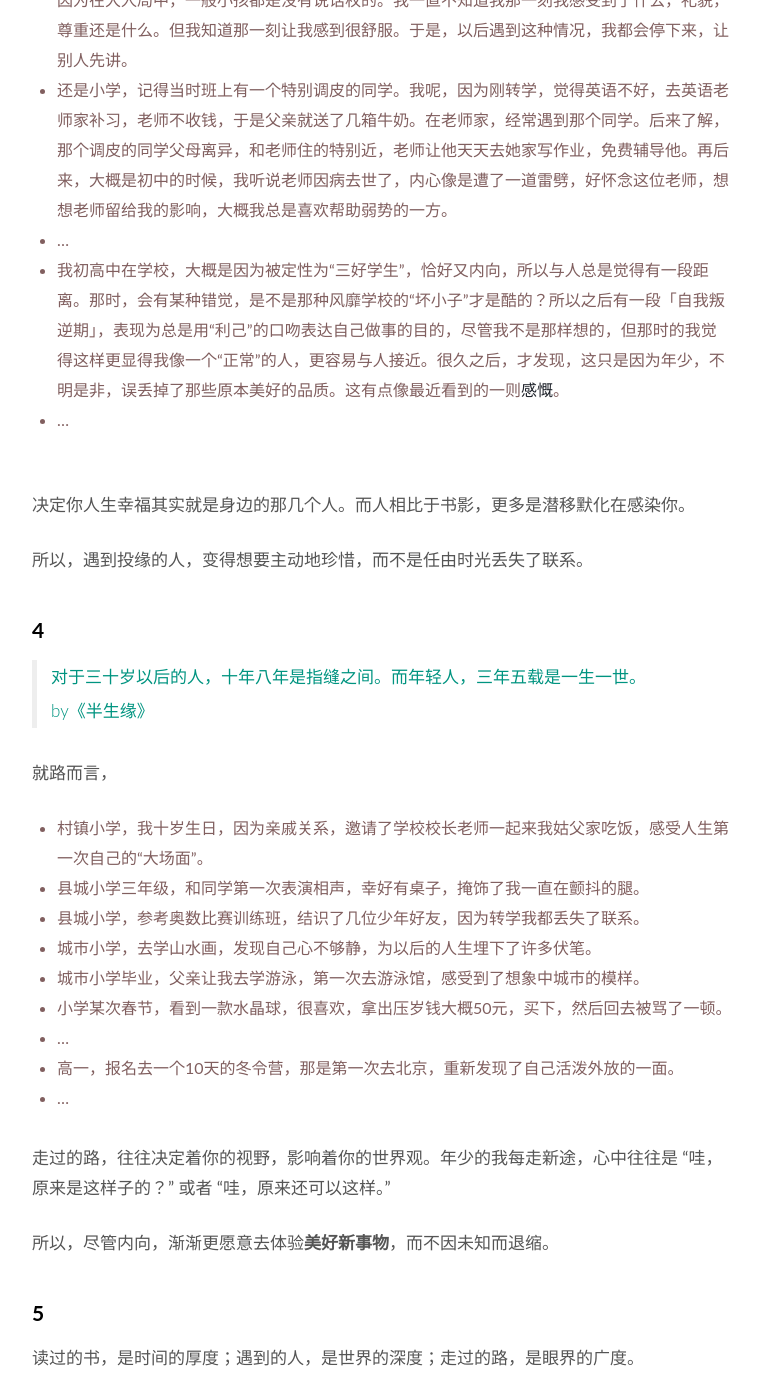
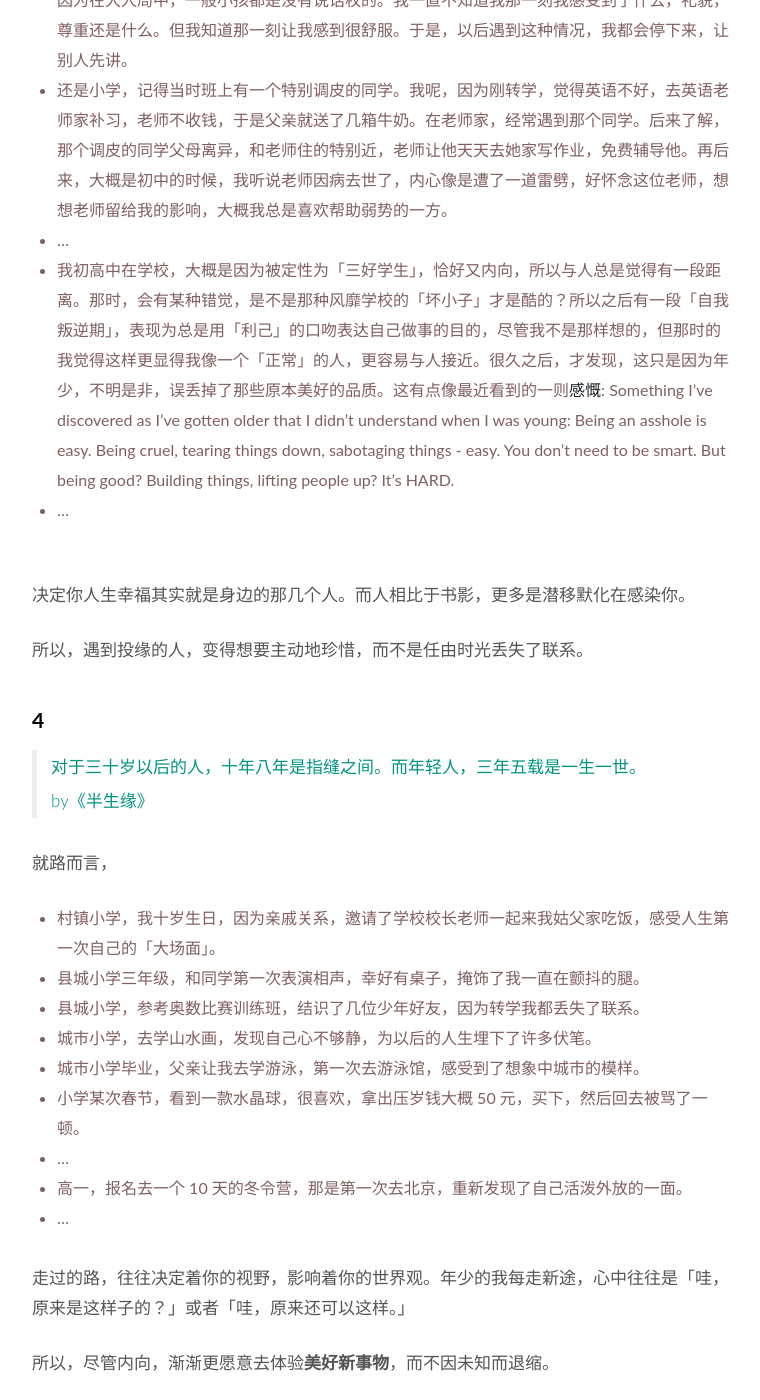
Before and after one commit to WillWang-X/willwang-x.github.io, a Jekyll site: the page built from _posts/blogs/2019-02-05-what-shaped-me.md, in a window 1280 px wide and 1400 px high, scrolled down 2442 px. Shown: the whole window, without its empty margins (258-1018 px from the left). Built offline with Jekyll 4.4.1, drawn with Linux system fonts in a browser that asks for light colours; some of the changed text lies outside the part shown.

Commit message:
Improve Readability

```diff
--- a/_posts/blogs/2019-02-05-what-shaped-me.md
+++ b/_posts/blogs/2019-02-05-what-shaped-me.md
@@ -79,7 +79,7 @@ published: true
 * 小学五年级，想学山水画，联系了同在一个小区的美术老师，电话里，话赶话，彼此听不清，老师突然停下来，轻声细语说：你先。我顿了一下，一股莫名的感动流入心中。后来想想，可能是因为在大人局中，一般小孩都是没有说话权的。我一直不知道我那一刻我感受到了什么，礼貌，尊重还是什么。但我知道那一刻让我感到很舒服。于是，以后遇到这种情况，我都会停下来，让别人先讲。
 * 还是小学，记得当时班上有一个特别调皮的同学。我呢，因为刚转学，觉得英语不好，去英语老师家补习，老师不收钱，于是父亲就送了几箱牛奶。在老师家，经常遇到那个同学。后来了解，那个调皮的同学父母离异，和老师住的特别近，老师让他天天去她家写作业，免费辅导他。再后来，大概是初中的时候，我听说老师因病去世了，内心像是遭了一道雷劈，好怀念这位老师，想想老师留给我的影响，大概我总是喜欢帮助弱势的一方。
 * ...
-* 我初高中在学校，大概是因为被定性为“三好学生”，恰好又内向，所以与人总是觉得有一段距离。那时，会有某种错觉，是不是那种风靡学校的“坏小子”才是酷的？所以之后有一段「自我叛逆期」，表现为总是用“利己”的口吻表达自己做事的目的，尽管我不是那样想的，但那时的我觉得这样更显得我像一个“正常”的人，更容易与人接近。很久之后，才发现，这只是因为年少，不明是非，误丢掉了那些原本美好的品质。这有点像最近看到的一则[感慨](https://i.imgur.com/R8yS4aI.jpg)。
+* 我初高中在学校，大概是因为被定性为「三好学生」，恰好又内向，所以与人总是觉得有一段距离。那时，会有某种错觉，是不是那种风靡学校的「坏小子」才是酷的？所以之后有一段「自我叛逆期」，表现为总是用「利己」的口吻表达自己做事的目的，尽管我不是那样想的，但那时的我觉得这样更显得我像一个「正常」的人，更容易与人接近。很久之后，才发现，这只是因为年少，不明是非，误丢掉了那些原本美好的品质。这有点像最近看到的一则[感慨](https://i.imgur.com/R8yS4aI.jpg): Something I've discovered as I've gotten older that I didn't understand when I was young: Being an asshole is easy. Being cruel, tearing things down, sabotaging things - easy. You don't need to be smart. But being good? Building things, lifting people up? It's HARD.
 * ...
 
 <br>
@@ -96,18 +96,18 @@ published: true
 
 就路而言，
 
-* 村镇小学，我十岁生日，因为亲戚关系，邀请了学校校长老师一起来我姑父家吃饭，感受人生第一次自己的“大场面”。
+* 村镇小学，我十岁生日，因为亲戚关系，邀请了学校校长老师一起来我姑父家吃饭，感受人生第一次自己的「大场面」。
 * 县城小学三年级，和同学第一次表演相声，幸好有桌子，掩饰了我一直在颤抖的腿。
 * 县城小学，参考奥数比赛训练班，结识了几位少年好友，因为转学我都丢失了联系。
 * 城市小学，去学山水画，发现自己心不够静，为以后的人生埋下了许多伏笔。
 * 城市小学毕业，父亲让我去学游泳，第一次去游泳馆，感受到了想象中城市的模样。
-* 小学某次春节，看到一款水晶球，很喜欢，拿出压岁钱大概50元，买下，然后回去被骂了一顿。
+* 小学某次春节，看到一款水晶球，很喜欢，拿出压岁钱大概 50 元，买下，然后回去被骂了一顿。
 * ...
-* 高一，报名去一个10天的冬令营，那是第一次去北京，重新发现了自己活泼外放的一面。
+* 高一，报名去一个 10 天的冬令营，那是第一次去北京，重新发现了自己活泼外放的一面。
 * ...
 
 <br>
-走过的路，往往决定着你的视野，影响着你的世界观。年少的我每走新途，心中往往是 “哇，原来是这样子的？” 或者 “哇，原来还可以这样。”
+走过的路，往往决定着你的视野，影响着你的世界观。年少的我每走新途，心中往往是「哇，原来是这样子的？」或者「哇，原来还可以这样。」
 
 所以，尽管内向，渐渐更愿意去体验**美好新事物**，而不因未知而退缩。
 
```
Also changed, not shown: other parts of _posts/blogs/2019-02-05-what-shaped-me.md (+1 -1 lines).
